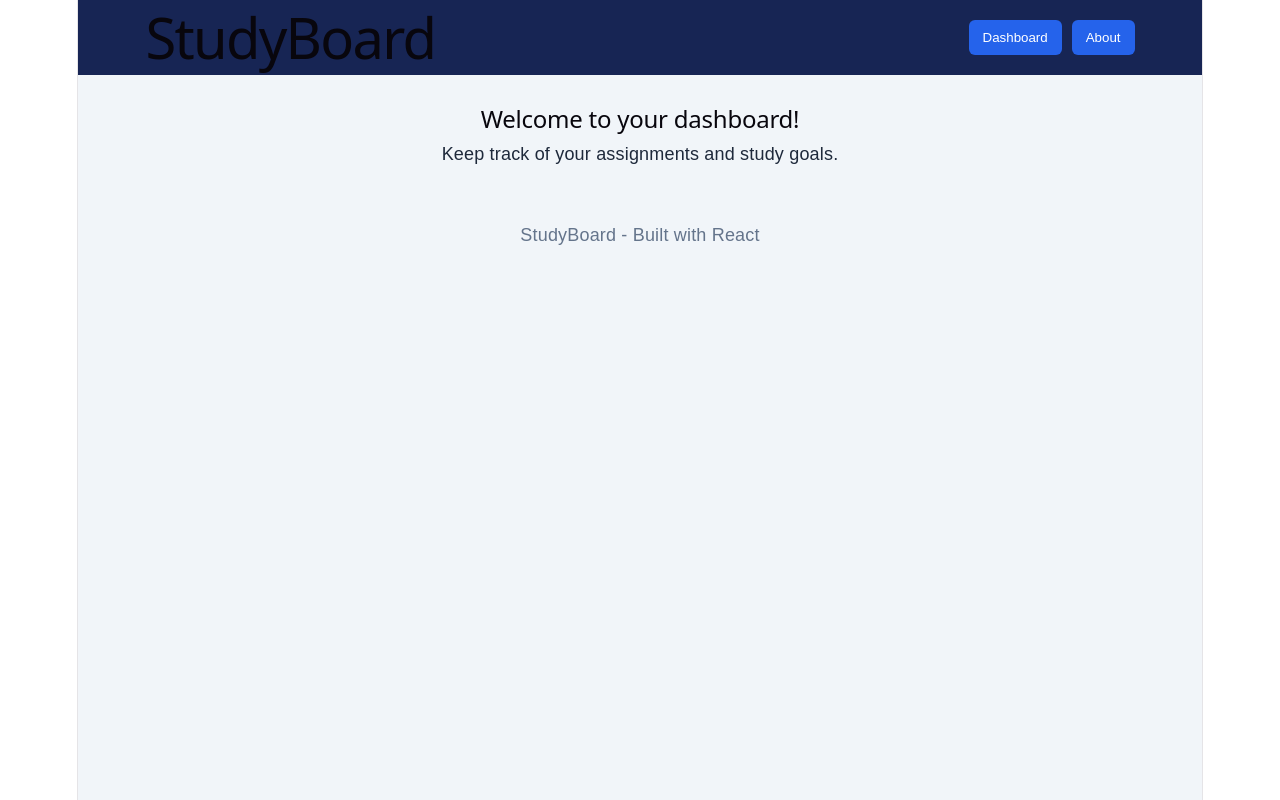
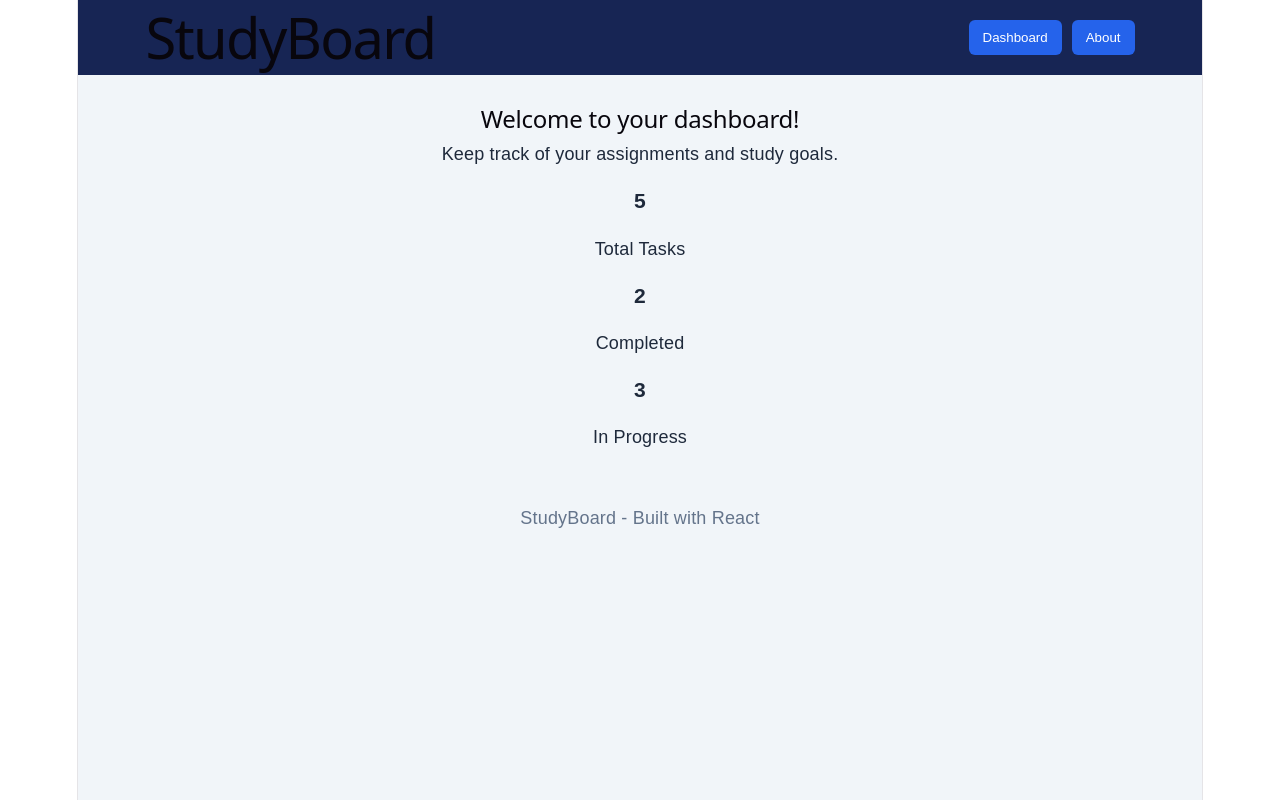
Before and after one commit to nchaudary81/studyboard, a React (Vite) app: page / in a window 1280 px wide. Built offline with nearby package versions, Linux system fonts and the light colour scheme.

Commit message:
Add statistics component

```diff
--- a/src/App.jsx
+++ b/src/App.jsx
@@ -1,6 +1,7 @@
 
 import './App.css'
 import Header from './components/Header'
+import Stats from './components/Stats'
 
 function App() {
   return (
@@ -10,6 +11,8 @@
       <main>
         <h2>Welcome to your dashboard!</h2>
         <p>Keep track of your assignments and study goals.</p>
+
+        <Stats />
       </main>
 
       <footer>
--- /dev/null
+++ b/src/components/Stats.jsx
@@ -0,0 +1,23 @@
+
+function Stats() {
+  return (
+    <section className="stats">
+      <div>
+        <h3>5</h3>
+        <p>Total Tasks</p>
+      </div>
+
+      <div>
+        <h3>2</h3>
+        <p>Completed</p>
+      </div>
+
+      <div>
+        <h3>3</h3>
+        <p>In Progress</p>
+      </div>
+    </section>
+  )
+}
+
+export default Stats
```
